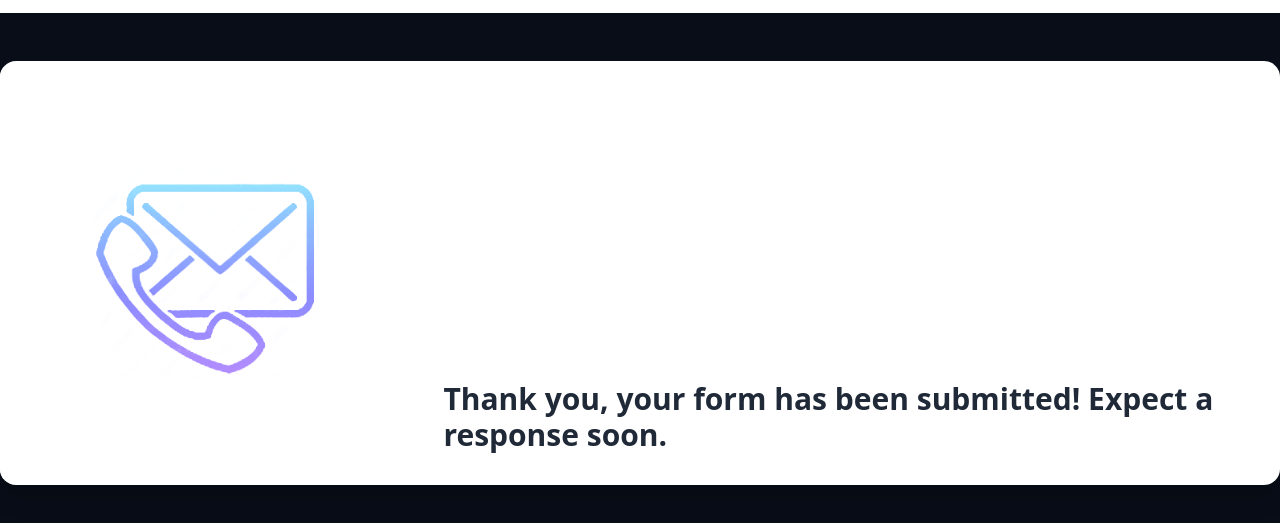
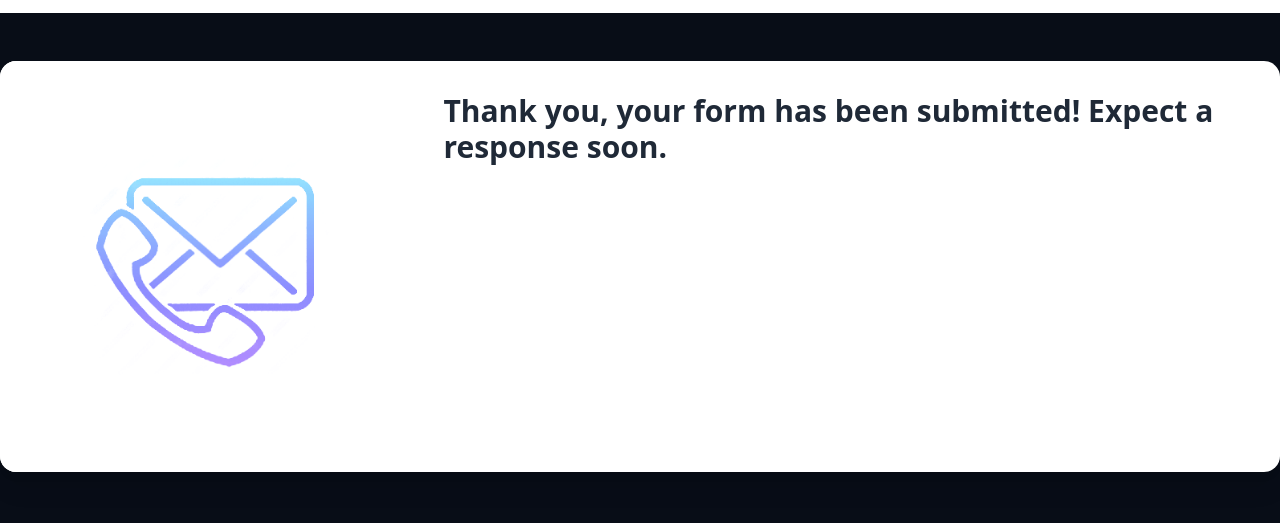
Before and after one commit to beasmith152/ReWorxZ, an Astro site: page /contactcopy in a window 1280 px wide. Shown: the part 115-638 px from the top of the page. Built offline with nearby package versions, Linux system fonts and the light colour scheme; Astro itself is replaced by a stand-in of ours; a web font is replaced by a local one; what tw-elements would draw is missing.

Commit message:
redo spacing

```diff
--- a/src/pages/contactcopy.astro
+++ b/src/pages/contactcopy.astro
@@ -85,7 +85,7 @@
                 </figure>
                 <div class="card-body">
 
-					<h1 class="card-title text-3xl font-bold pt-72">Thank you, your form has been submitted! Expect a response soon.</h1>
+					<h1 class="card-title text-3xl font-bold pt-50">Thank you, your form has been submitted! Expect a response soon.</h1>
                   </div>
                 </div>
               </div>
```
